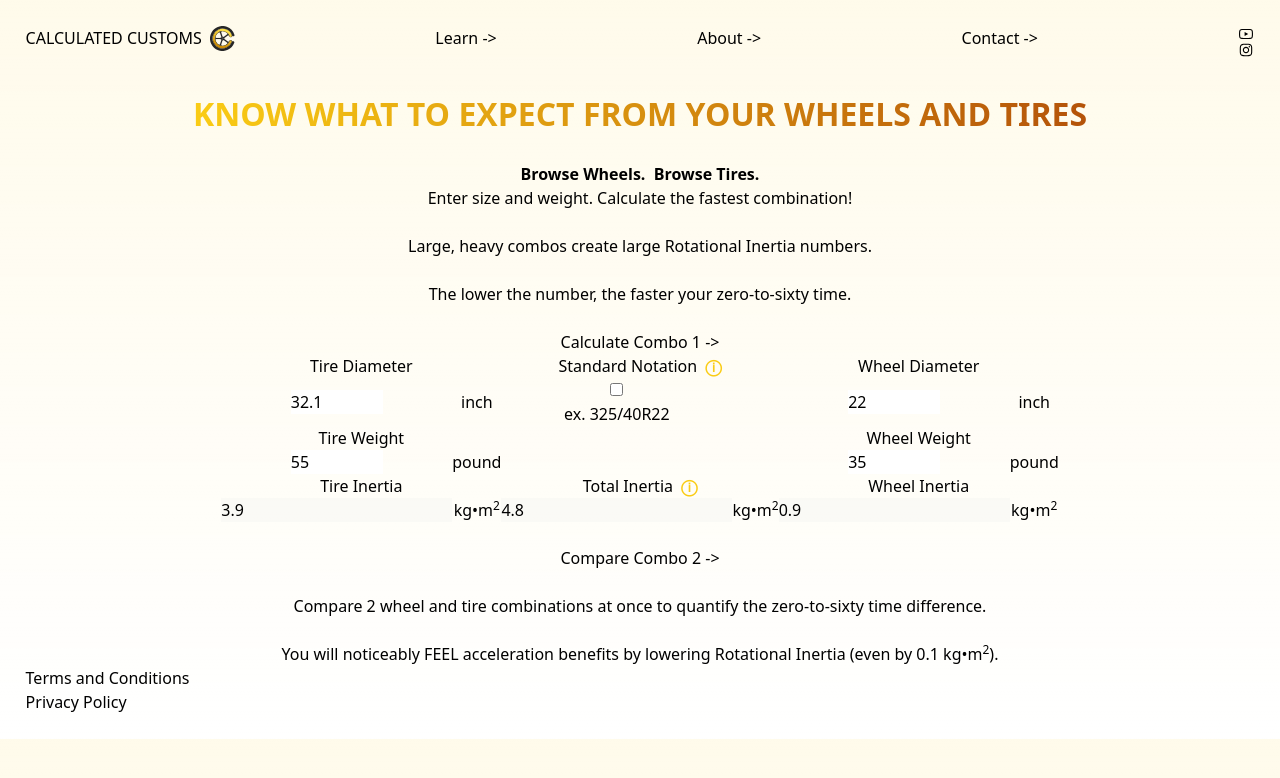
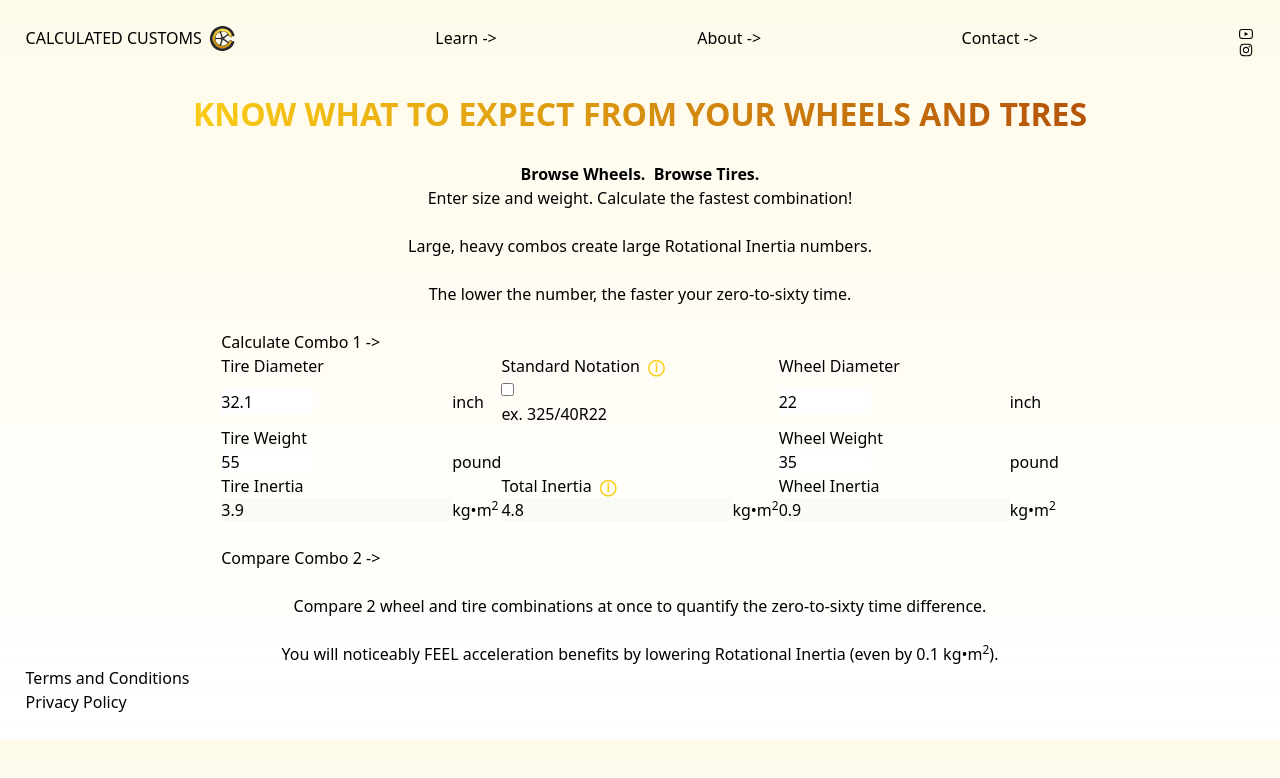
Before and after one commit to RamonJOrtega/calculated-customs, a Next.js app: page / in a window 1280 px wide. Shown: the top 778 px of the page. Built offline with nearby package versions, Linux system fonts and the light colour scheme.

Commit message:
move table text to left in MainCalculator.tsx component

```diff
--- a/app/globals.css
+++ b/app/globals.css
@@ -176,10 +176,10 @@ input[type=number] {
   /* Firefox */
 }
 
-table {
+/* table {
   width: 100%;
   border-collapse: collapse;
   padding: 0;
   margin: 0;
   border: #fde047;
-}
+} */
--- a/app/z components/MainCalculator.tsx
+++ b/app/z components/MainCalculator.tsx
@@ -141,7 +141,7 @@ const MainCalculator = () => {
     ]
 
     return (
-        <table>
+        <table className="text-left">
                 <tbody>
                     <tr>
                         <td colSpan={6}>
```
